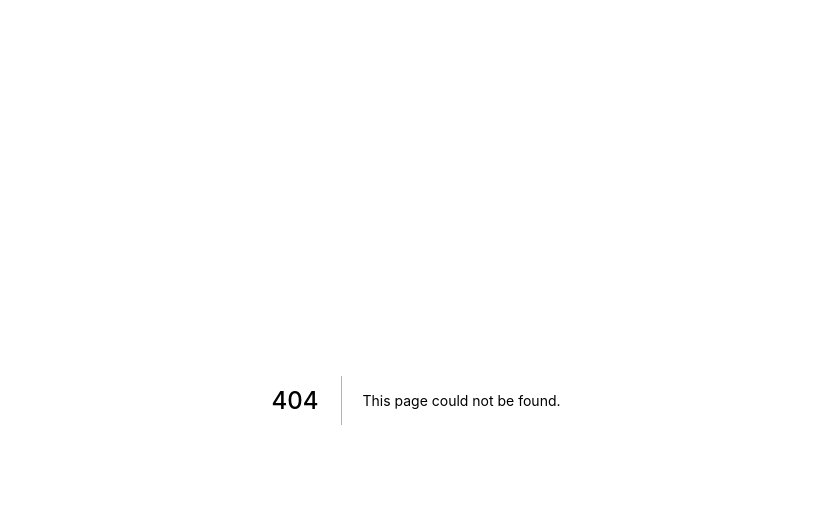
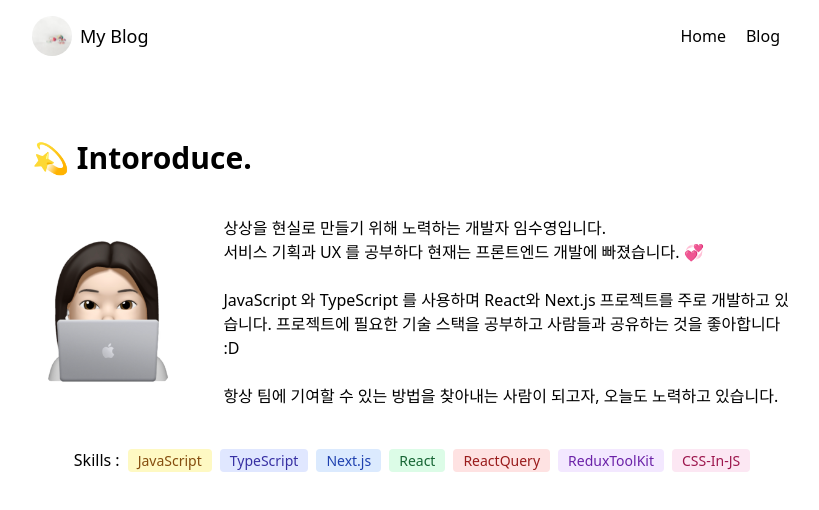
Before and after one commit to Suyeong-Lim/sy-log, a Next.js app: page /about in a window 1280 px wide. Before the commit this address had no page. Shown: the top 510 px of the page, without its empty margins (224-1043 px from the left). Built offline with nearby package versions, Linux system fonts and the light colour scheme.

Commit message:
:sparkles: about page 추가

```diff
--- /dev/null
+++ b/components/AboutMe.tsx
@@ -0,0 +1,69 @@
+import React from "react";
+import Image from "next/image";
+
+const AboutMe = () => {
+  return (
+    <>
+      <div className={`mt-10 flex flex-col`}>
+        <h2 className={`text-3xl font-semibold mb-10`}>💫 Intoroduce.</h2>
+        <div className={`flex flex-row`}>
+          <Image
+            src={`/about/aboutImg.png`}
+            alt="대표 이미지"
+            width={300}
+            height={300}
+            objectFit={`cover`}
+            className={`rounded-full`}
+          />
+          <span className={`ml-10`}>
+            <p>상상을 현실로 만들기 위해 노력하는 개발자 임수영입니다.</p>
+            <p>
+              서비스 기획과 UX 를 공부하다 현재는 프론트엔드 개발에 빠졌습니다.
+              💞
+            </p>
+            <br />
+            <p>
+              JavaScript 와 TypeScript 를 사용하며 React와 Next.js 프로젝트를
+              주로 개발하고 있습니다. 프로젝트에 필요한 기술 스택을 공부하고
+              사람들과 공유하는 것을 좋아합니다 :D
+            </p>
+            <br />
+            항상 팀에 기여할 수 있는 방법을 찾아내는 사람이 되고자, 오늘도
+            노력하고 있습니다.
+          </span>
+        </div>
+        <div className={`flex space-x-2 justify-center mt-10`}>
+          <span className={`text-base font-medium`}>Skills : </span>
+          <div>
+            <span className="bg-yellow-100 text-yellow-800 text-sm font-medium mr-2 px-2.5 py-0.5 rounded dark:bg-yellow-200 dark:text-yellow-900">
+              JavaScript
+            </span>
+            <span className="bg-indigo-100 text-indigo-800 text-sm font-medium mr-2 px-2.5 py-0.5 rounded dark:bg-indigo-200 dark:text-indigo-900">
+              TypeScript
+            </span>
+
+            <span className="bg-blue-100 text-blue-800 text-sm font-medium mr-2 px-2.5 py-0.5 rounded dark:bg-blue-200 dark:text-blue-800">
+              Next.js
+            </span>
+            <span className="bg-green-100 text-green-800 text-sm font-medium mr-2 px-2.5 py-0.5 rounded dark:bg-green-200 dark:text-green-900">
+              React
+            </span>
+
+            <span className="bg-red-100 text-red-800 text-sm font-medium mr-2 px-2.5 py-0.5 rounded dark:bg-red-200 dark:text-red-900">
+              ReactQuery
+            </span>
+
+            <span className="bg-purple-100 text-purple-800 text-sm font-medium mr-2 px-2.5 py-0.5 rounded dark:bg-purple-200 dark:text-purple-900">
+              ReduxToolKit
+            </span>
+            <span className="bg-pink-100 text-pink-800 text-sm font-medium mr-2 px-2.5 py-0.5 rounded dark:bg-pink-200 dark:text-pink-900">
+              CSS-In-JS
+            </span>
+          </div>
+        </div>
+      </div>
+    </>
+  );
+};
+
+export default AboutMe;
--- /dev/null
+++ b/pages/about.tsx
@@ -0,0 +1,15 @@
+import AboutMe from "components/AboutMe";
+import type { NextPage } from "next";
+import Container from "../components/Container";
+
+const About = () => {
+  return (
+    <Container>
+      <div className={`mt-10 flex flex-col`}>
+        <AboutMe />
+      </div>
+    </Container>
+  );
+};
+
+export default About;
```
Also changed, not shown: public/about/aboutImg.png (added), public/static/logo.jpeg (added).
